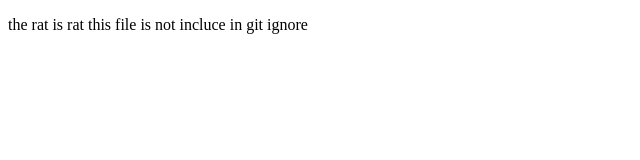
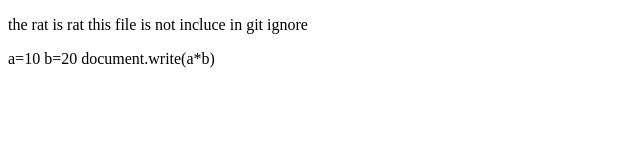
Before and after one commit to techiesdhruv/dhruv15, a plain HTML site: page index.html in a window 1280 px wide. Shown: the whole page, without its empty margins (0-640 px from the left). Drawn offline with Linux system fonts and the light colour scheme.

Commit message:
multiply

```diff
--- a/index.html
+++ b/index.html
@@ -7,5 +7,8 @@
 </head>
 <body>
     <p>the rat is rat this file is not incluce in git ignore</p>
+    a=10
+    b=20
+    document.write(a*b)
 </body>
 </html>
```
